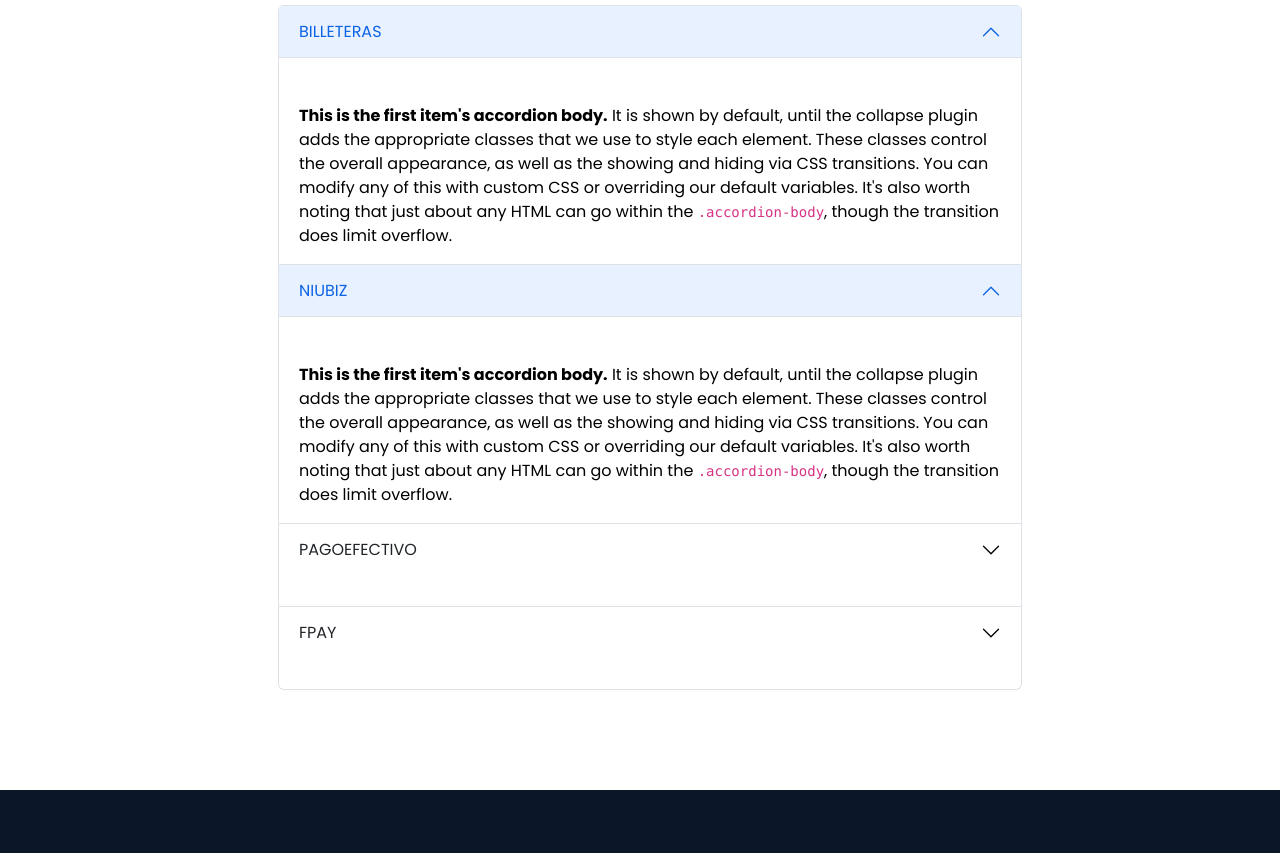
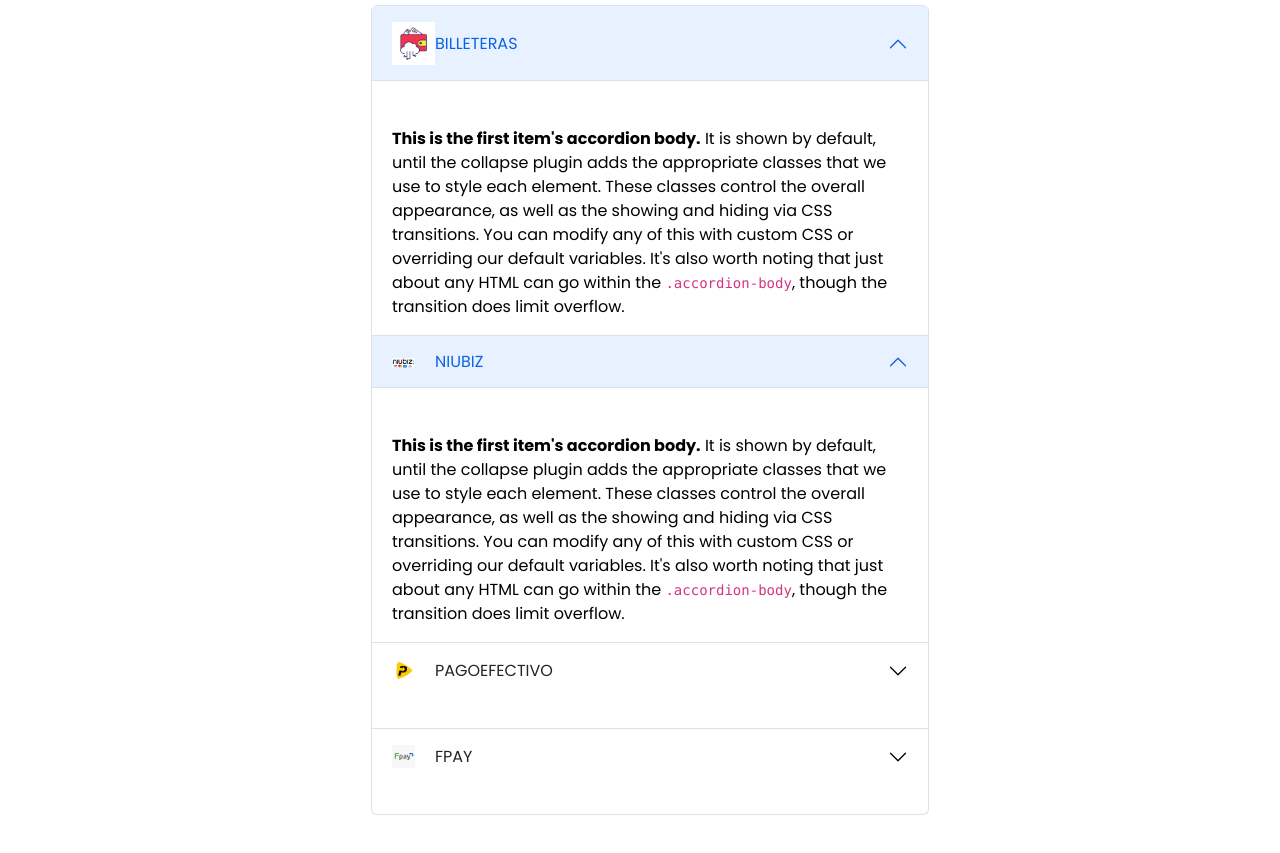
Before and after one commit to HERNAN21/TAF-ENTRADASYA, a plain HTML site: page mediopago.html in a window 1280 px wide. Shown: the part 95-948 px from the top of the page. Before the commit the page ends 885 px from the top, so only its background shows below. Drawn offline with nearby package versions, Linux system fonts and the light colour scheme; files that its build step writes are made by us from their sources; files whose address does not match are found by name.

Commit message:
Actualización mediosdepago 956PM

```diff
--- a/mediopago.html
+++ b/mediopago.html
@@ -61,16 +61,21 @@
   <div class="page-heading">
     <div class="container">
       <div class="d-flex justify-content-center">
-      <div class="col-8">
+      <div class="col-6">
       <div class="accordion" id="mediosdepago">
         <div class="accordion-item">
           <h2 class="accordion-header" id="headingOne">
             <button class="accordion-button" type="button" data-bs-toggle="collapse" data-bs-target="#collapseOne" aria-expanded="true" aria-controls="collapseOne">
+              <div class="col-lg-1">
+              <div class="image">
+                <img src="assets/images/Billetera_electronica_icono.jpg" alt="">
+              </div>
+            </div>
               BILLETERAS
             </button>
           </h2>
           <div id="collapseOne" class="accordion-collapse collapse show" aria-labelledby="headingOne" data-bs-parent="#accordionExample">
-            <div class="accordion-body">
+            <div class="accordion-body"style="margin-right: 20px">
               <strong>This is the first item's accordion body.</strong> It is shown by default, until the collapse plugin adds the appropriate classes that we use to style each element. These classes control the overall appearance, as well as the showing and hiding via CSS transitions. You can modify any of this with custom CSS or overriding our default variables. It's also worth noting that just about any HTML can go within the <code>.accordion-body</code>, though the transition does limit overflow.
             </div>
           </div>
@@ -78,6 +83,11 @@
         <div class="accordion-item">
           <h2 class="accordion-header" id="headingTwo">
             <button class="accordion-button" type="button" data-bs-toggle="collapse" data-bs-target="#collapseOne" aria-expanded="true" aria-controls="collapseOne">
+              <div class="col-lg-1">
+                <div class="image"style="margin-right: 20px">
+                  <img src="assets/images/niubiz.png" alt="">
+                </div>
+              </div>
               NIUBIZ
             </button>
           </h2>
@@ -90,6 +100,11 @@
         <div class="accordion-item">
           <h2 class="accordion-header" id="headingThree">
             <button class="accordion-button collapsed" type="button" data-bs-toggle="collapse" data-bs-target="#collapseTwo" aria-expanded="false" aria-controls="collapseTwo">
+              <div class="col-lg-1">
+                <div class="image"style="margin-right: 20px">
+                  <img src="assets/images/pagoefectivo.png" alt="">
+                </div>
+              </div>
               PAGOEFECTIVO
             </button>
           </h2>
@@ -101,7 +116,12 @@
         </div>
         <div class="accordion-item">
           <h2 class="accordion-header" id="headingFour">
-            <button class="accordion-button collapsed" type="button" data-bs-toggle="collapse" data-bs-target="#collapseThree" aria-expanded="false" aria-controls="collapseThree">
+            <button class="accordion-button collapsed" type="button" data-bs-toggle="collapse" data-bs-target="#collapseThree" aria-expanded="false" aria-controls="collapseThree" >
+              <div class="col-lg-1">
+                <div class="image" style="margin-right: 20px">
+                  <img src="assets/images/fpay.png" alt="">
+                </div>
+              </div>
               FPAY
             </button>
           </h2>
```
Also changed, not shown: index.html (+1 -1 lines), assets/images/Billetera_electronica_icono.jpg (added), assets/images/fpay.png (added), assets/images/niubiz.png (added), assets/images/pagoefectivo.png (added).
